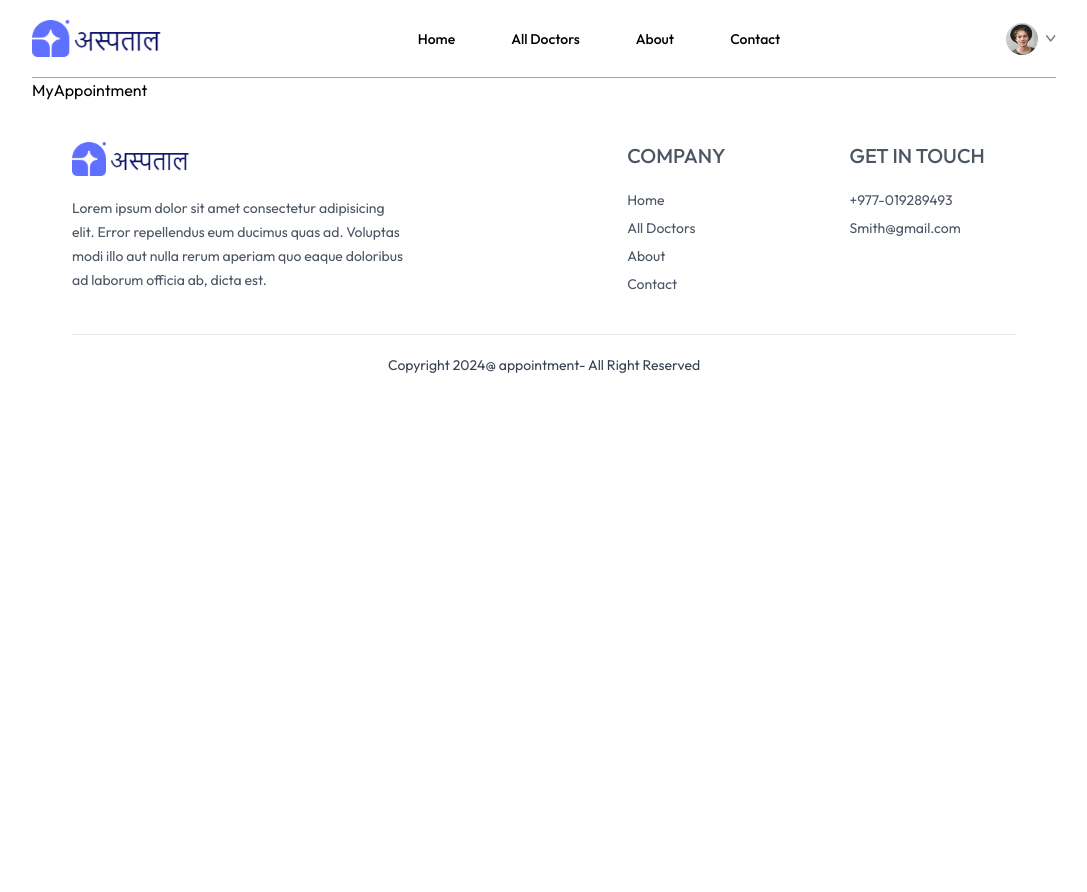
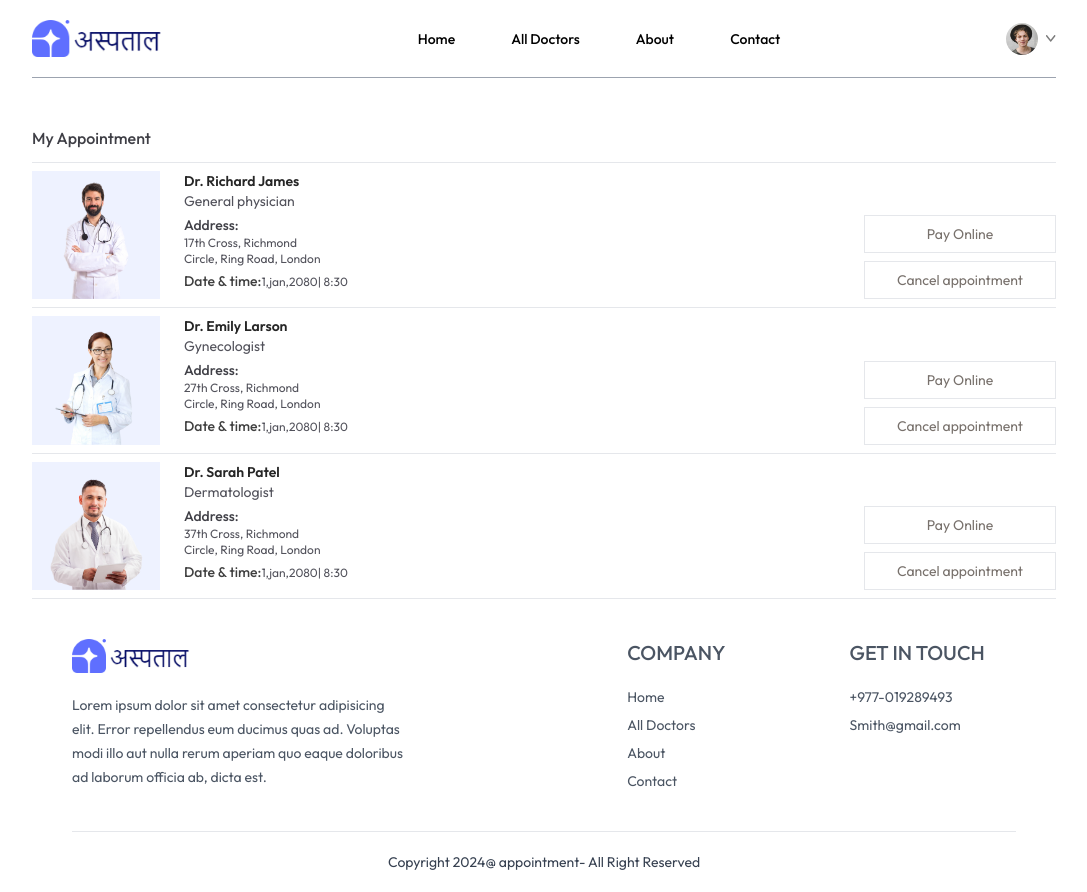
Before and after one commit to SmithMaharjan/appointment, a React (Vite) app: page /my-appointment in a window 1280 px wide. Shown: the whole page, without its empty margins (96-1183 px from the left). Before the commit the page ends 800 px from the top, so only its background shows below. Built offline with nearby package versions, Linux system fonts and the light colour scheme.

Commit message:
my appointment page

```diff
--- a/src/pages/MyAppointment.jsx
+++ b/src/pages/MyAppointment.jsx
@@ -1,8 +1,38 @@
-import React from 'react'
+import React, { useContext } from 'react'
+import { AppContext } from '../context/AppContext'
 
 const MyAppointment = () => {
+    const { doctors } = useContext(AppContext)
     return (
-        <div>MyAppointment</div>
+        <div>
+            <p className=' pb-3 mt-12 font-medium border-b text-zinc-700'>My Appointment</p>
+            <div>
+                {doctors.slice(0, 3).map((item, index) => (
+                    <div className=' grid grid-cols-[1fr_2fr] sm:flex gap-4  sm:gap-6 py-2 border-b' key={index}>
+                        <div>
+                            <img className=' w-32 bg-indigo-50' src={item.image} />
+                        </div>
+                        <div className=' flex-1 text-sm text-zinc-600'>
+                            <p className=' text-neutral-800 font-semibold'>{item.name}</p>
+                            <p>{item.speciality}</p>
+                            <p className=' text-zinc-700 font-medium mt-1'>Address:</p>
+                            <p className=' text-xs'>{item.address.line1}</p>
+                            <p className=' text-xs'>{item.address.line2}</p>
+                            <p className=' text-xs mt-1'><span className='text-sm text-neutral-700 font-medium'>Date & time:</span>1,jan,2080| 8:30</p>
+
+                        </div>
+                        <div>
+                            <div className='h-full flex flex-col gap-2 justify-end '>
+                                <button className=' text-sm text-stone-500 border px-8 py-2 w-48 hover:bg-primary hover:text-white transition-all duration-300'>Pay Online</button>
+                                <button className=' text-sm text-stone-500 border px-8 py-2 w-48 hover:bg-red-600 hover:text-white transition-all duration-300'>Cancel appointment</button>
+                            </div>
+                        </div>
+
+                    </div>
+                ))}
+
+            </div>
+        </div>
     )
 }
 
```
